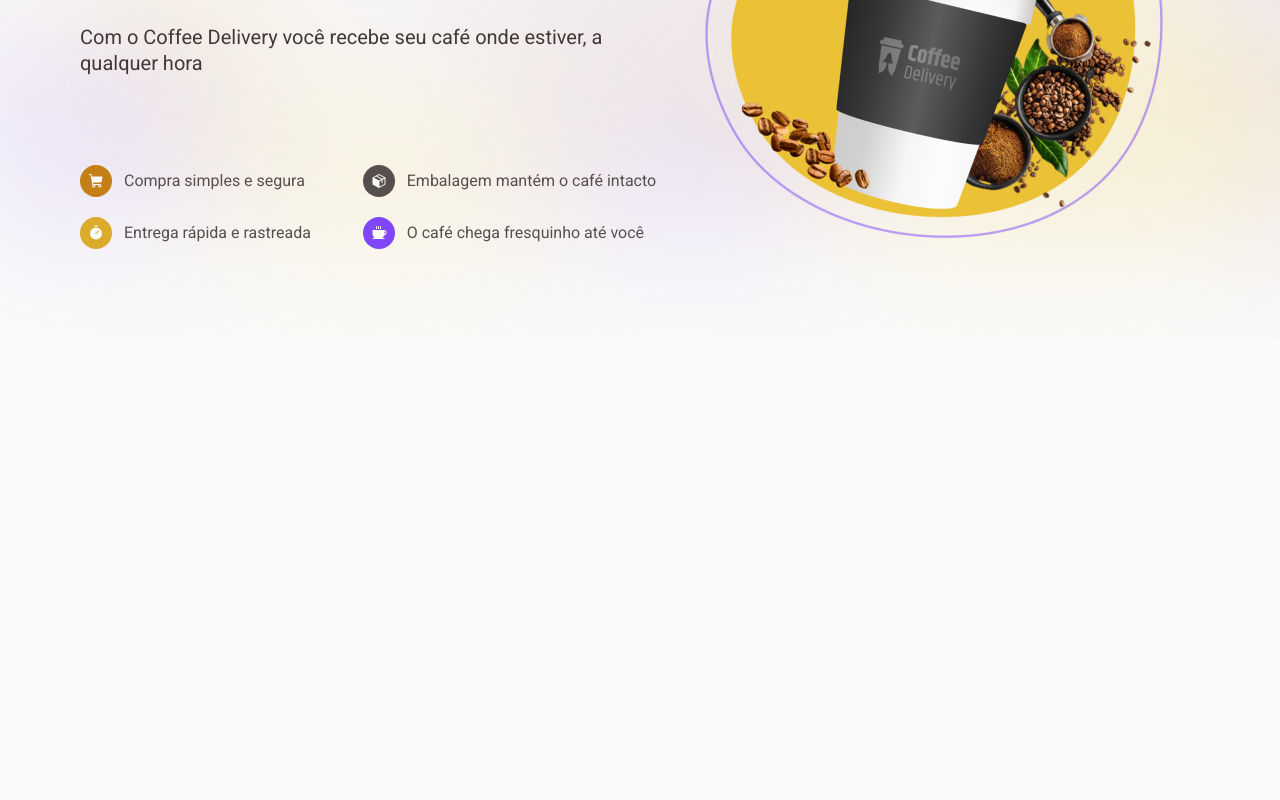
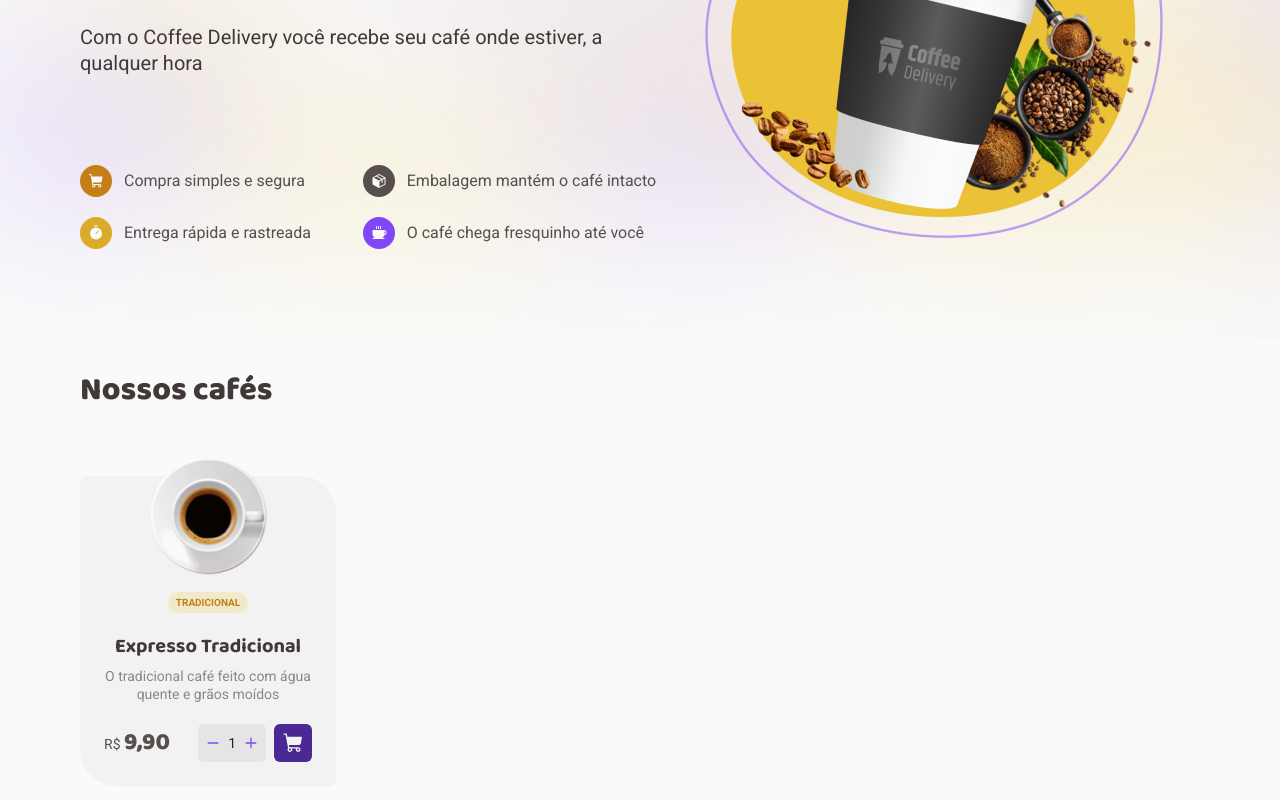
Before and after one commit to thealfredohenrique/coffee-delivery, a React (Vite) app: page / in a window 1280 px wide. Shown: the part 310-1110 px from the top of the page. Before the commit the page ends 800 px from the top, so only its background shows below. Built offline with nearby package versions, Linux system fonts and the light colour scheme.

Commit message:
feat(coffees): Add coffee card component and coffee list section

```diff
--- /dev/null
+++ b/src/pages/Home/components/CoffeeCard/index.tsx
@@ -0,0 +1,59 @@
+import { Minus, Plus, ShoppingCart } from "@phosphor-icons/react";
+import {
+  BuyButtonContainer,
+  BuyCoffeeContainer,
+  CoffeeCardContainer,
+  CoffeeCounterContainer,
+  CoffeeDescriptionContainer,
+  CoffeeFigureContainer,
+  CoffeeImageContainer,
+  CoffeePriceContainer,
+  CoffeeTagContainer,
+  CoffeeTagsContainer,
+  CoffeeTitleContainer,
+  CounterButtonContainer,
+} from "./styles";
+
+function CoffeeCard() {
+  return (
+    <CoffeeCardContainer>
+      <CoffeeFigureContainer>
+        <CoffeeImageContainer
+          src="/src/assets/traditional-espresso-coffee.png"
+          alt="Café Expresso Tradicional"
+        />
+
+        <CoffeeTagsContainer>
+          <CoffeeTagContainer>Tradicional</CoffeeTagContainer>
+        </CoffeeTagsContainer>
+      </CoffeeFigureContainer>
+
+      <CoffeeTitleContainer>Expresso Tradicional</CoffeeTitleContainer>
+      <CoffeeDescriptionContainer>
+        O tradicional café feito com água quente e grãos moídos
+      </CoffeeDescriptionContainer>
+
+      <BuyCoffeeContainer>
+        <CoffeePriceContainer>
+          R$ <strong>9,90</strong>
+        </CoffeePriceContainer>
+
+        <CoffeeCounterContainer>
+          <CounterButtonContainer>
+            <Minus size={14} weight="bold" />
+          </CounterButtonContainer>
+          <span>1</span>
+          <CounterButtonContainer>
+            <Plus size={14} weight="bold" />
+          </CounterButtonContainer>
+        </CoffeeCounterContainer>
+
+        <BuyButtonContainer>
+          <ShoppingCart size={22} weight="fill" />
+        </BuyButtonContainer>
+      </BuyCoffeeContainer>
+    </CoffeeCardContainer>
+  );
+}
+
+export default CoffeeCard;
--- /dev/null
+++ b/src/pages/Home/components/CoffeeCard/styles.ts
@@ -0,0 +1,118 @@
+import { styled } from "styled-components";
+
+export const CoffeeCardContainer = styled.article`
+  background-color: ${(props) => props.theme.baseCard};
+  height: 19.375rem;
+  width: 16rem;
+  border-radius: 6px 36px 6px 36px;
+  display: flex;
+  flex-direction: column;
+  align-items: center;
+  padding: 0 1.5rem 1.5rem;
+`;
+
+export const CoffeeFigureContainer = styled.figure`
+  transform: translateY(-1.25rem);
+  display: flex;
+  flex-direction: column;
+  align-items: center;
+  gap: 1rem;
+`;
+
+export const CoffeeImageContainer = styled.img`
+  height: 7.5rem;
+  width: 7.5rem;
+`;
+
+export const CoffeeTagsContainer = styled.div`
+  display: flex;
+  gap: 0.25rem;
+`;
+
+export const CoffeeTagContainer = styled.span`
+  font-size: 0.625rem;
+  font-weight: 700;
+  text-transform: uppercase;
+  background-color: ${(props) => props.theme.yellowLight};
+  color: ${(props) => props.theme.yellowDark};
+  padding: 0.25rem 0.5rem;
+  border-radius: 99px;
+`;
+
+export const CoffeeTitleContainer = styled.h3`
+  font-family: "Baloo 2", sans-serif;
+  font-size: 1.25rem;
+  font-weight: 700;
+  color: ${(props) => props.theme.baseSubtitle};
+`;
+
+export const CoffeeDescriptionContainer = styled.p`
+  font-size: 0.875rem;
+  color: ${(props) => props.theme.baseLabel};
+  text-align: center;
+  margin-top: 0.5rem;
+`;
+
+export const BuyCoffeeContainer = styled.footer`
+  display: flex;
+  align-items: center;
+  margin-top: auto;
+  width: 100%;
+`;
+
+export const CoffeePriceContainer = styled.span`
+  font-size: 0.875rem;
+
+  strong {
+    font-family: "Baloo 2", sans-serif;
+    font-size: 1.5rem;
+    font-weight: 800;
+  }
+`;
+
+export const CoffeeCounterContainer = styled.div`
+  margin-left: auto;
+  padding: 0.5rem;
+  display: flex;
+  align-items: center;
+  gap: 0.5rem;
+  height: 2.375rem;
+  background-color: ${(props) => props.theme.baseButton};
+  border-radius: 6px;
+
+  span {
+    color: ${(props) => props.theme.baseTitle};
+    font-size: 0.875rem;
+  }
+`;
+
+const BaseButton = styled.button`
+  display: flex;
+  justify-content: center;
+  align-items: center;
+  border: none;
+  cursor: pointer;
+`;
+
+export const CounterButtonContainer = styled(BaseButton)`
+  background-color: transparent;
+  color: ${(props) => props.theme.purple};
+
+  &:hover {
+    color: ${(props) => props.theme.purpleDark};
+  }
+`;
+
+export const BuyButtonContainer = styled(BaseButton)`
+  background-color: ${(props) => props.theme.purpleDark};
+  color: ${(props) => props.theme.baseCard};
+  height: 2.375rem;
+  width: 2.375rem;
+  border-radius: 6px;
+  margin-left: 0.5rem;
+  transition: 100ms;
+
+  &:hover {
+    background-color: ${(props) => props.theme.purple};
+  }
+`;
--- /dev/null
+++ b/src/pages/Home/components/Coffees/index.tsx
@@ -0,0 +1,19 @@
+import CoffeeCard from "../CoffeeCard";
+import {
+  CoffeesContainer,
+  CoffeesListContainer,
+  SectionTitleContainer,
+} from "./styles";
+
+function Coffees() {
+  return (
+    <CoffeesContainer>
+      <SectionTitleContainer>Nossos cafés</SectionTitleContainer>
+      <CoffeesListContainer>
+        <CoffeeCard />
+      </CoffeesListContainer>
+    </CoffeesContainer>
+  );
+}
+
+export default Coffees;
--- /dev/null
+++ b/src/pages/Home/components/Coffees/styles.ts
@@ -0,0 +1,19 @@
+import { styled } from "styled-components";
+
+export const CoffeesContainer = styled.section`
+  max-width: 70rem;
+  margin: 0 auto;
+`;
+
+export const SectionTitleContainer = styled.h2`
+  font-family: "Baloo 2", sans-serif;
+  font-size: 2rem;
+  font-weight: 800;
+  line-height: 1.3;
+  color: ${(props) => props.theme.baseSubtitle};
+  padding: 2rem 0;
+`;
+
+export const CoffeesListContainer = styled.div`
+  padding: 2rem 0;
+`;
--- a/src/pages/Home/index.tsx
+++ b/src/pages/Home/index.tsx
@@ -1,7 +1,13 @@
+import Coffees from "./components/Coffees";
 import Intro from "./components/Intro";
 
 function Home() {
-  return <Intro />;
+  return (
+    <>
+      <Intro />
+      <Coffees />
+    </>
+  );
 }
 
 export default Home;
```
